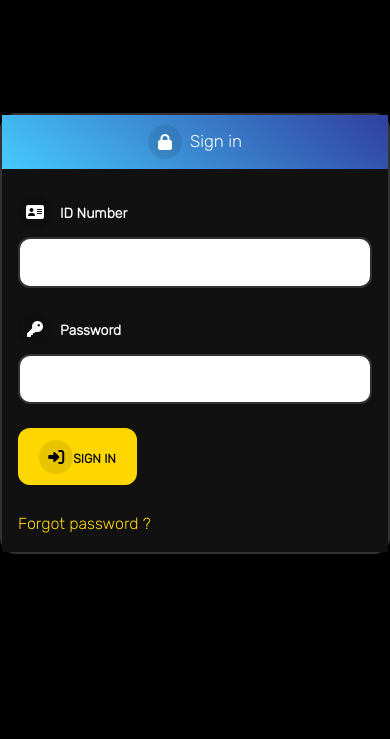
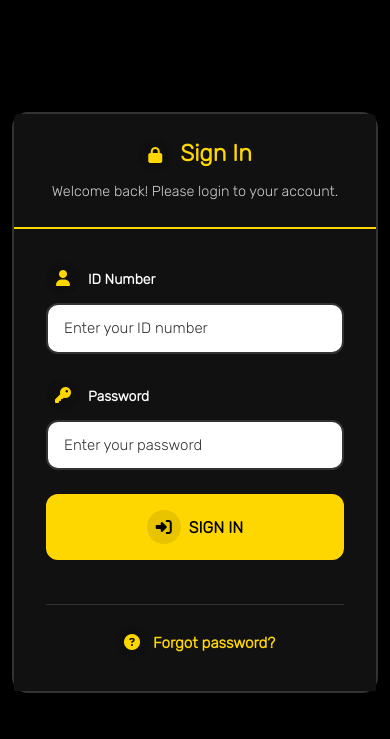
Before and after one commit to priyanshu705/Savvyindians-LMS-portal, a Django app: page /accounts/login/ in a window 390 px wide. Shown: the top 739 px of the page. Run offline with Django 3.2, Linux system fonts and the light colour scheme; parts of the project's set-up code (start-up, migrations or seed data) failed here and were passed over; some libraries are stand-ins or nearby versions.

Commit message:
feat: Redesign login page with modern black & gold theme - Centered login card with improved spacing - White input backgrounds with black text for visibility - Gold accents and hover effects - Better responsive design - Enhanced error message styling - Improved loading state with spinner - Smart username validation feedback

```diff
--- a/templates/registration/login.html
+++ b/templates/registration/login.html
@@ -4,32 +4,70 @@
 {% load crispy_forms_tags %}
 {% block content %}
 
-<div class="col-md-4 mx-auto mt-5">
-  <div class="card">
-    <div class="form-title">
-      <i class="fas fa-lock me-2"></i>
-      {% trans 'Sign in' %}
+<div class="container">
+  <div class="row justify-content-center align-items-center" style="min-height: 80vh;">
+    <div class="col-md-5 col-lg-4">
+      <div class="card" style="background: var(--card-bg) !important; border: 2px solid var(--border-color) !important; border-radius: 16px;">
+        <div class="card-header text-center" style="background: var(--secondary-black) !important; border-bottom: 2px solid var(--primary-gold) !important; padding: 1.5rem;">
+          <h3 style="color: var(--primary-gold) !important; font-weight: 700; margin: 0;">
+            <i class="fas fa-lock me-2"></i>{% trans 'Sign In' %}
+          </h3>
+          <p style="color: var(--text-secondary); margin-top: 0.5rem; margin-bottom: 0; font-size: 0.9rem;">
+            {% trans 'Welcome back! Please login to your account.' %}
+          </p>
         </div>
-    <div class="card-body">
+        <div class="card-body" style="padding: 2rem;">
           <form action="" method="POST" id="login-form">{% csrf_token %}
-          <div class="form-group mb-3">
-              <label class="mb-2" for="username_id"><i class="fas fa-address-card me-2"></i>{% trans 'ID Number' %}</label>
-              <input type="text" name="username" id="username_id" class="form-control" required>
+            <div class="form-group mb-4">
+              <label class="mb-2" for="username_id" style="color: var(--text-primary) !important; font-weight: 600;">
+                <i class="fas fa-user me-2" style="color: var(--primary-gold);"></i>{% trans 'ID Number' %}
+              </label>
+              <input type="text"
+                     name="username"
+                     id="username_id"
+                     class="form-control"
+                     placeholder="{% trans 'Enter your ID number' %}"
+                     style="background: #ffffff !important; color: #000000 !important; border: 2px solid var(--border-color) !important; border-radius: 12px; padding: 0.75rem 1rem; font-size: 15px;"
+                     required>
               <div id="message-wrapper"></div>
             </div>
-          <div class="form-group mb-3">
-              <label class="mb-2" for="password_id"><i class="fas fa-key me-2"></i>{% trans 'Password' %}</label>
-              <input type="password" name="password" id="password_id" class="form-control" required>
+
+            <div class="form-group mb-4">
+              <label class="mb-2" for="password_id" style="color: var(--text-primary) !important; font-weight: 600;">
+                <i class="fas fa-key me-2" style="color: var(--primary-gold);"></i>{% trans 'Password' %}
+              </label>
+              <input type="password"
+                     name="password"
+                     id="password_id"
+                     class="form-control"
+                     placeholder="{% trans 'Enter your password' %}"
+                     style="background: #ffffff !important; color: #000000 !important; border: 2px solid var(--border-color) !important; border-radius: 12px; padding: 0.75rem 1rem; font-size: 15px;"
+                     required>
             </div>
+
             {% if form.errors %}
-                <span class="text-danger"><i class="fas fa-exclamation-circle"></i> {% trans 'Invalid ID & Password.' %}</span><br>
+              <div class="alert alert-danger" style="background: rgba(220, 53, 69, 0.1) !important; border: 1px solid var(--danger) !important; border-radius: 8px; padding: 0.75rem; margin-bottom: 1rem;">
+                <i class="fas fa-exclamation-circle me-2"></i>
+                <span style="color: var(--danger) !important;">{% trans 'Invalid ID & Password.' %}</span>
+              </div>
             {% endif %}
 
-          <button type="submit" class="btn btn-primary" id="login-btn"><i class="fas fa-sign-in-alt"></i><small>{% trans 'SIGN IN' %}</small></button>
+            <button type="submit"
+                    class="btn btn-primary w-100 mb-3"
+                    id="login-btn"
+                    style="background: var(--primary-gold) !important; border: 2px solid var(--primary-gold) !important; color: var(--primary-black) !important; font-weight: 700; padding: 0.875rem 1.5rem; border-radius: 12px; font-size: 16px;">
+              <i class="fas fa-sign-in-alt me-2"></i>{% trans 'SIGN IN' %}
+            </button>
           </form>
-        <br>
-        <div class="login-bottom">
-          <a href="{% url 'password_reset' %}" class="link">{% trans 'Forgot password ?' %}</a>
+
+          <div class="text-center" style="border-top: 1px solid var(--border-color); padding-top: 1.25rem; margin-top: 1.25rem;">
+            <a href="{% url 'password_reset' %}"
+               class="link"
+               style="color: var(--primary-gold) !important; text-decoration: none; font-weight: 600; font-size: 0.95rem;">
+              <i class="fas fa-question-circle me-1"></i>{% trans 'Forgot password?' %}
+            </a>
+          </div>
+        </div>
       </div>
     </div>
   </div>
@@ -37,34 +75,56 @@
 {% endblock content %}
 
 {% block js %}
+<script>
+  // Login form submit handler
+  $('#login-form').submit(function (e) {
+    $('#login-btn').addClass('disabled');
+    $('#login-btn').html(`
+      <span class="spinner-border spinner-border-sm me-2" role="status" aria-hidden="true"></span>
+      <i class="fas fa-sign-in-alt me-2"></i>Signing you in...
+    `);
+  });
 
-<script>
-  $('#login-form').submit(function (e) {
-    // e.preventDefault();
-    $('#login-btn').addClass('disabled')
-    $('#login-btn').html(`<i class="fas fa-sign-in-alt"></i> Signining you in . . .`)
-  })
+  // Username validation (optional - can be removed if not needed during login)
+  $("#username_id").on("input", function () {
+    const username = $(this).val();
 
-  $("#username").on("input", function () {
-    username = $(this).val();
+    if (username.length < 3) {
+      $('#message-wrapper').html('');
+      return;
+    }
 
     $.ajax({
       url: "/accounts/ajax/validate-username/",
-      data: {
-        username: username
-      },
+      data: { username: username },
       dataType: 'json',
       success: function (data) {
         if (data.is_taken) {
-          console.log(data.is_taken);
-          $('#message-wrapper').html(`<p class="my-2 text-danger"><span class="bg-error p-2"><b>${username}</b> already taken :( try another one </span></p>`)
-        }
-        else {
-          $('#message-wrapper').html(`<p class="my-2 text-success"><span class="bg-correct p-2"><b>${username}</b> is valid </span></p>`)
+          $('#message-wrapper').html(`
+            <p class="my-2" style="margin-top: 0.5rem;">
+              <small style="color: var(--success) !important;">
+                <i class="fas fa-check-circle me-1"></i>
+                <b>${username}</b> is registered
+              </small>
+            </p>
+          `);
+        } else {
+          $('#message-wrapper').html(`
+            <p class="my-2" style="margin-top: 0.5rem;">
+              <small style="color: var(--warning) !important;">
+                <i class="fas fa-info-circle me-1"></i>
+                <b>${username}</b> not found in our records
+              </small>
+            </p>
+          `);
         }
       }
+    });
+  });
 
-    })
-  })
+  // Clear validation message when typing in password field
+  $('#password_id').focus(function() {
+    $('#message-wrapper').html('');
+  });
 </script>
 {% endblock %}
```
Lines whose indentation alone changed are shown as unchanged.
